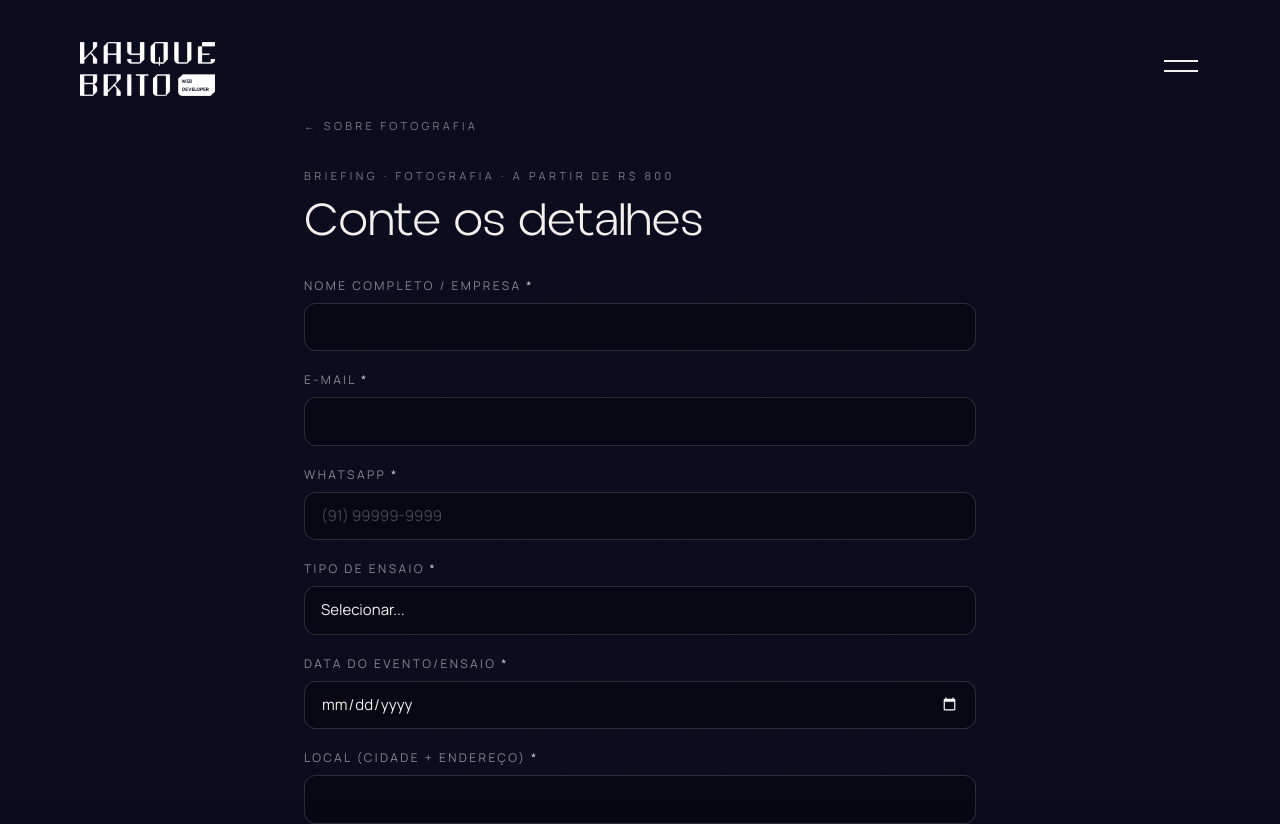
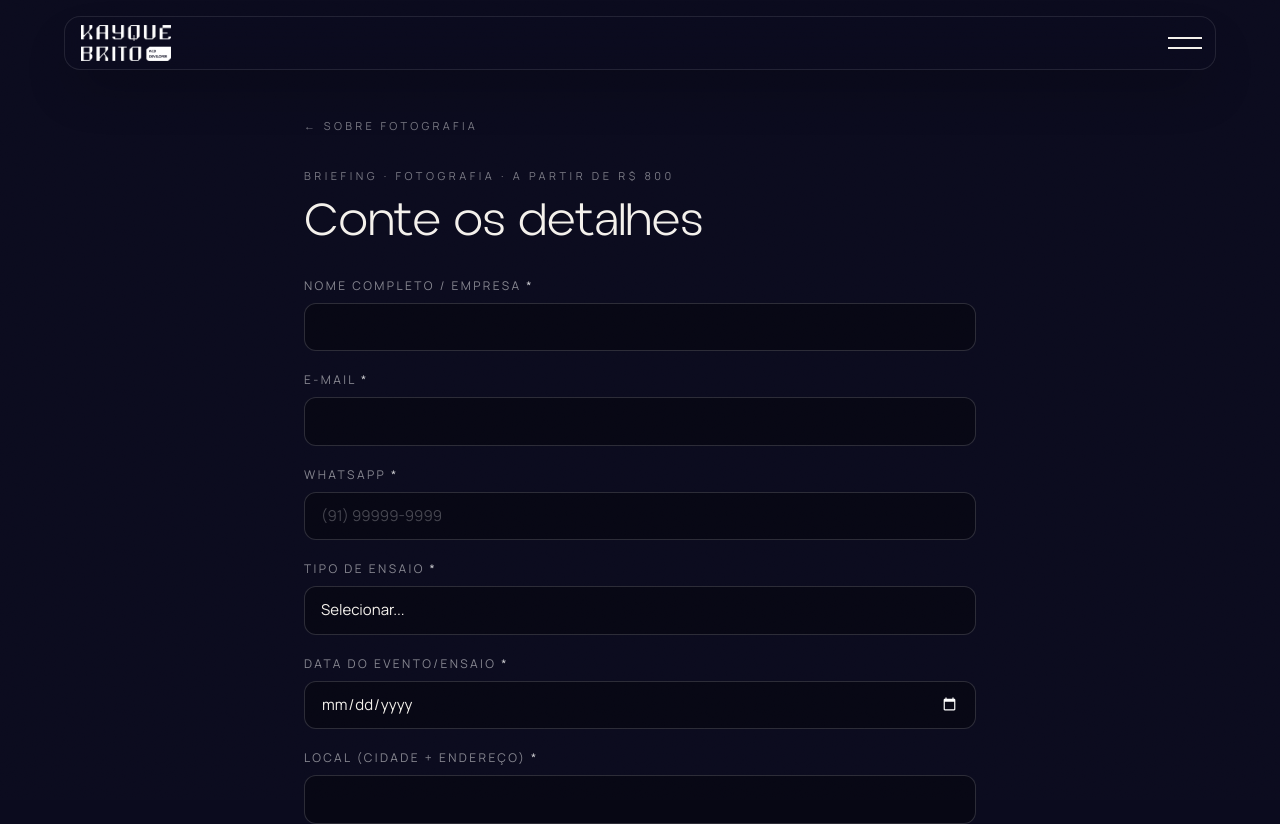
Before and after one commit to kayquebritoo/kayquebrit0, a Next.js app: page /briefing/fotografia/orcamento in a window 1280 px wide. Shown: the top 824 px of the page. Built offline with nearby package versions, Linux system fonts and the light colour scheme.

Commit message:
Header route-aware: some no app (admin/portal/entrar), pill em vidro nas internas, home intacta

```diff
--- a/app/globals.css
+++ b/app/globals.css
@@ -112,6 +112,18 @@ html.fullpage-locked body {
   background: linear-gradient(135deg, rgba(11, 11, 30, 0.42), rgba(11, 11, 30, 0.62));
   backdrop-filter: blur(28px) saturate(1.4) brightness(1.08);
   -webkit-backdrop-filter: blur(28px) saturate(1.4) brightness(1.08);
+}
+
+/* header das páginas internas — pill em vidro (Header.tsx, fora da home/app) */
+@keyframes headerGlassIn {
+  from { opacity: 0; transform: translateY(-14px); }
+  to { opacity: 1; transform: translateY(0); }
+}
+.header-glass {
+  animation: headerGlassIn 0.5s cubic-bezier(0.22, 1, 0.36, 1);
+}
+@media (prefers-reduced-motion: reduce) {
+  .header-glass { animation: none; }
 }
 
 /* menu fullscreen — vidro ESCURO e legível: o conteúdo de trás some,
--- a/components/Header.tsx
+++ b/components/Header.tsx
@@ -1,6 +1,6 @@
 "use client";
 import { useEffect, useState, useCallback } from "react";
-import { useRouter } from "next/navigation";
+import { usePathname, useRouter } from "next/navigation";
 import Image from "next/image";
 import Link from "next/link";
 import { LocalTime, useMagnetic } from "@/components/fx";
@@ -25,11 +25,19 @@ export function goToSlide(index: number) {
 export default function Header() {
   const [open, setOpen] = useState(false);
   const router = useRouter();
+  const pathname = usePathname();
   const magBurger = useMagnetic<HTMLButtonElement>(0.4);
   const { lang, setLang, t } = useLang();
   const { theme, toggle } = useTheme();
 
   const toggleMenu = useCallback(() => setOpen((v) => !v), []);
+
+  // Telas de app (admin/portal/entrar) têm chrome próprio (KbosShell) —
+  // o header do site sumiria por cima do topbar delas, então nem renderiza.
+  // Mesmo padrão do SlideProgress (só home).
+  const isApp =
+    pathname.startsWith("/admin") || pathname.startsWith("/portal") || pathname.startsWith("/entrar");
+  const isHome = pathname === "/";
 
   const MENU = [
     { label: t("menu.about"), index: 1 },
@@ -59,16 +67,14 @@ export default function Header() {
     return () => window.removeEventListener("keydown", onKey);
   }, []);
 
-  return (
-    <>
-      {/* MOBILE FIRST: respiro pequeno, logo compacta */}
-      <header className="fixed inset-x-0 top-0 z-[60]">
-        <div className="flex items-start justify-between px-5 pt-5 sm:px-8 sm:pt-7 md:px-[80px] md:pt-[42px]">
-          <button
-            onClick={() => {
+  const closeAndHome = () => {
     setOpen(false);
     goToSlide(0);
-            }}
+  };
+
+  const logoBtn = (compact?: boolean) => (
+    <button
+      onClick={closeAndHome}
       aria-label="Kayque Brito — início"
       className="block"
     >
@@ -78,17 +84,23 @@ export default function Header() {
         width={168}
         height={64}
         priority
-              className="h-9 w-auto object-contain brightness-0 invert sm:h-11 md:h-[54px]"
+        className={`w-auto object-contain brightness-0 invert ${
+          compact ? "h-8 md:h-9" : "h-9 sm:h-11 md:h-[54px]"
+        }`}
       />
     </button>
+  );
 
+  const burgerBtn = (compact?: boolean) => (
     <button
       ref={magBurger}
       type="button"
       onClick={toggleMenu}
       aria-label={open ? t("menu.close") : t("menu.open")}
       aria-expanded={open}
-            className="group relative mt-1 flex h-10 w-11 touch-manipulation items-center justify-center md:mt-2 md:h-8 md:w-[38px]"
+      className={`group relative flex touch-manipulation items-center justify-center ${
+        compact ? "h-9 w-10" : "mt-1 h-10 w-11 md:mt-2 md:h-8 md:w-[38px]"
+      }`}
     >
       <span className="relative block h-[18px] w-[32px] md:w-[34px]">
         <span
@@ -109,8 +121,29 @@ export default function Header() {
         />
       </span>
     </button>
+  );
+
+  if (isApp) return null;
+
+  return (
+    <>
+      {isHome ? (
+        /* HOME: flutuante sobre o hero fullscreen (composição original) */
+        <header className="fixed inset-x-0 top-0 z-[60]">
+          <div className="flex items-start justify-between px-5 pt-5 sm:px-8 sm:pt-7 md:px-[80px] md:pt-[42px]">
+            {logoBtn()}
+            {burgerBtn()}
           </div>
         </header>
+      ) : (
+        /* DEMAIS PÁGINAS: pill compacta em vidro — nunca colide com o conteúdo */
+        <header className="fixed inset-x-0 top-0 z-[60] px-4 pt-3 sm:px-6 sm:pt-4">
+          <div className="header-glass mx-auto flex max-w-6xl items-center justify-between rounded-2xl border border-white/10 bg-[#0B0B1E]/70 py-2 pl-4 pr-2.5 shadow-2xl shadow-black/30 backdrop-blur-xl">
+            {logoBtn(true)}
+            {burgerBtn(true)}
+          </div>
+        </header>
+      )}
 
       {/* menu fullscreen — vidro translúcido + big titles (100% CSS, sem GSAP) */}
       <div
```
Lines whose indentation alone changed are shown as unchanged.
